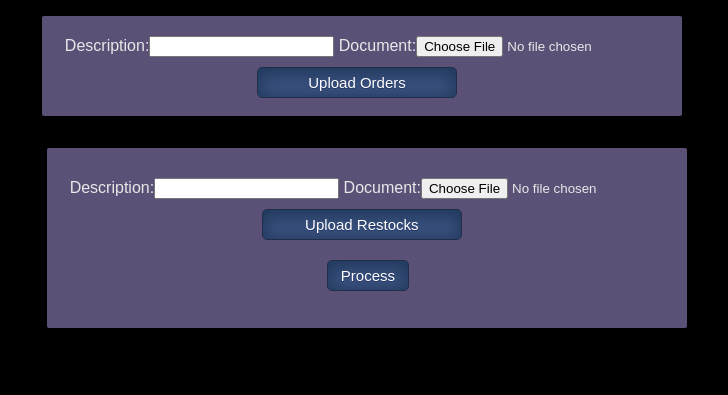
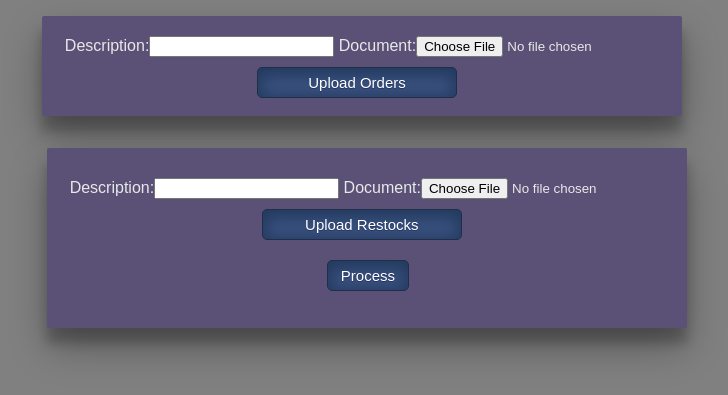
Before and after one commit to thepinkturtle/FightingFowl, a Django app: page / in a window 1280 px wide. Shown: the top 395 px of the page, without its empty margins (222-950 px from the left). Run offline with Django 3.2, Linux system fonts and the light colour scheme.

Commit message:
background grey

```diff
--- a/StockerChecker/templates/base.html
+++ b/StockerChecker/templates/base.html
@@ -89,7 +89,7 @@
 
     </style>
 </head>
-  <body style="display: inline; background-color:ThreeDDarkShadow; margin-left:a" >
+  <body style="display: inline; background-color:grey; margin-left:a" >
     {% block content %}
     {% endblock %}
   </body>
```
Also changed, not shown: 2 other files.
